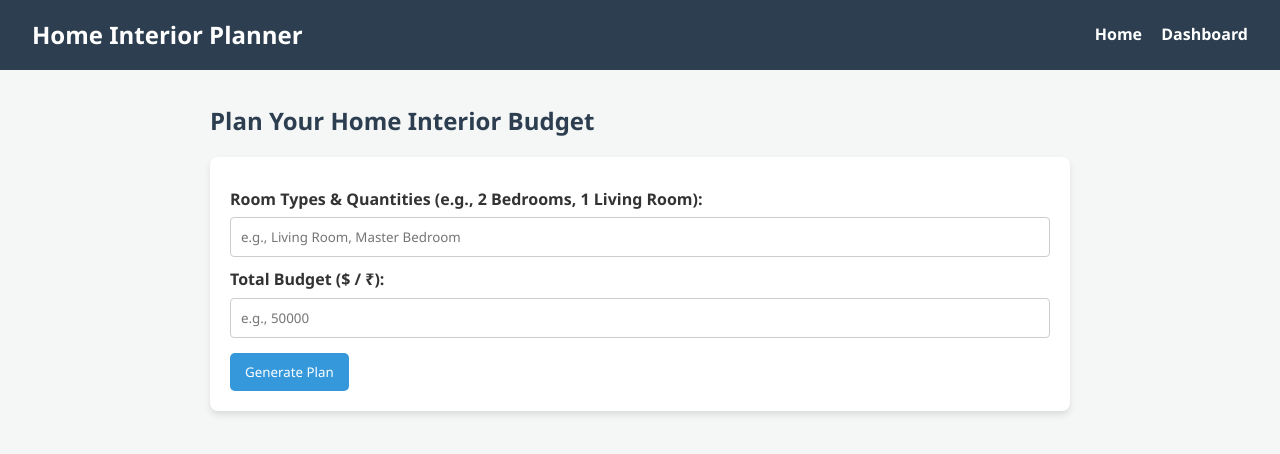
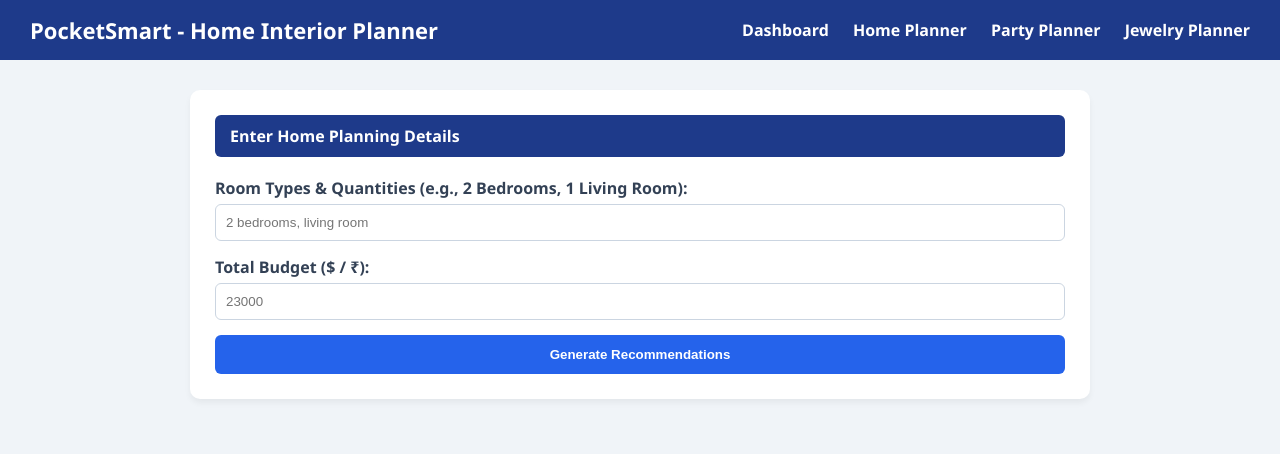
Before and after one commit to mxhxlxkshmi-pixel/Pocketsmart-AI, a Flask app: page /home_planner in a window 1280 px wide. Shown: the top 454 px of the page. Run offline with Flask 3, Linux system fonts and the light colour scheme.

Commit message:
Update home_planner.html

```diff
--- a/templates/home_planner.html
+++ b/templates/home_planner.html
@@ -2,64 +2,141 @@
 <html lang="en">
 <head>
   <meta charset="UTF-8">
-    <meta name="viewport" content="width=device-width, initial-scale=1.0">
-    <title>Home Interior Planner - PocketSmart AI</title>
-    <link rel="stylesheet" href="{{ url_for('static', filename='styles.css') }}">
+  <title>PocketSmart - Home Interior Planner</title>
+  <style>
+    body { font-family: 'Segoe UI', Tahoma, Geneva, Verdana, sans-serif; background-color: #f0f4f8; margin: 0; padding: 0; }
+    .header { background-color: #1e3a8a; color: white; padding: 15px 30px; display: flex; justify-content: space-between; align-items: center; }
+    .header h1 { margin: 0; font-size: 22px; }
+    .nav a { color: white; margin-left: 20px; text-decoration: none; font-weight: bold; }
+    .container { max-width: 900px; margin: 30px auto; padding: 0 20px; }
+    .card { background: white; border-radius: 10px; padding: 25px; box-shadow: 0 4px 6px rgba(0,0,0,0.05); margin-bottom: 25px; }
+    .card-title { background: #1e3a8a; color: white; padding: 10px 15px; border-radius: 6px; font-size: 16px; font-weight: bold; margin-bottom: 20px; }
+    .form-group { margin-bottom: 15px; }
+    label { display: block; margin-bottom: 5px; font-weight: bold; color: #334155; }
+    input[type="text"], input[type="number"] { width: 100%; padding: 10px; border: 1px solid #cbd5e1; border-radius: 6px; box-sizing: border-box; }
+    .btn { background-color: #2563eb; color: white; border: none; padding: 12px 20px; border-radius: 6px; cursor: pointer; font-weight: bold; width: 100%; }
+    .btn:hover { background-color: #1d4ed8; }
+
+    .summary-box { display: flex; justify-content: space-between; background: #e0f2fe; padding: 15px; border-radius: 8px; margin-bottom: 20px; font-weight: bold; color: #0369a1; }
+    .category-header { background: #f1f5f9; padding: 8px 12px; border-left: 4px solid #2563eb; margin: 15px 0 10px 0; font-weight: bold; }
+    table { width: 100%; border-collapse: collapse; margin-bottom: 15px; }
+    th, td { border: 1px solid #e2e8f0; padding: 10px; text-align: left; font-size: 14px; }
+    th { background-color: #f8fafc; color: #475569; }
+    .shop-btn { background: white; border: 1px solid #cbd5e1; border-radius: 4px; padding: 4px 8px; margin-right: 4px; font-size: 12px; cursor: pointer; text-decoration: none; color: #334155; }
+    .shop-btn:hover { background: #f1f5f9; }
+  </style>
 </head>
 <body>
-    <header>
-        <h1>Home Interior Planner</h1>
-        <nav>
-            <a href="/">Home</a>
+
+  <div class="header">
+    <h1>PocketSmart - Home Interior Planner</h1>
+    <div class="nav">
       <a href="/dashboard">Dashboard</a>
-        </nav>
-    </header>
+      <a href="/home_planner">Home Planner</a>
+      <a href="/party_planner">Party Planner</a>
+      <a href="/jewelry_planner">Jewelry Planner</a>
+    </div>
+  </div>
 
-    <main class="container">
-        <h2>Plan Your Home Interior Budget</h2>
-        <form id="homeForm">
-            <label for="rooms">Room Types & Quantities (e.g., 2 Bedrooms, 1 Living Room):</label>
-            <input type="text" id="rooms" name="rooms" placeholder="e.g., Living Room, Master Bedroom" required>
+  <div class="container">
+    <div class="card">
+      <div class="card-title">Enter Home Planning Details</div>
+      <div class="form-group">
+        <label>Room Types & Quantities (e.g., 2 Bedrooms, 1 Living Room):</label>
+        <input type="text" id="rooms" placeholder="2 bedrooms, living room">
+      </div>
+      <div class="form-group">
+        <label>Total Budget ($ / ₹):</label>
+        <input type="number" id="budget" placeholder="23000">
+      </div>
+      <button class="btn" onclick="generatePlan()">Generate Recommendations</button>
+    </div>
 
-            <label for="budget">Total Budget ($ / ₹):</label>
-            <input type="number" id="budget" name="budget" placeholder="e.g., 50000" required>
-
-            <button type="submit" class="btn">Generate Plan</button>
-        </form>
-
-        <div id="result" class="result-box" style="display:none;">
-            <h3>AI Recommendations:</h3>
-            <p id="outputContent"></p>
+    <div id="resultsCard" class="card" style="display: none;">
+      <div class="card-title">Your Personalized Budget Plan</div>
+      <div id="outputContainer"></div>
     </div>
-    </main>
+  </div>
 
   <script>
-  document.getElementById('homeForm').addEventListener('submit', async (e) => {
-    e.preventDefault();
-
+    async function generatePlan() {
       const rooms = document.getElementById('rooms').value;
       const budget = document.getElementById('budget').value;
-    const outputContent = document.getElementById('outputContent');
-    const resultContainer = document.getElementById('result');
+      const resultsCard = document.getElementById('resultsCard');
+      const outputContainer = document.getElementById('outputContainer');
 
-    outputContent.innerText = "Generating recommendations... Please wait.";
-    resultContainer.style.display = 'block';
+      if (!rooms || !budget) {
+        alert("Please fill in both fields.");
+        return;
+      }
+
+      outputContainer.innerHTML = "<p>Generating recommendations...</p>";
+      resultsCard.style.display = "block";
 
       try {
-      // Changed '/generate-home' to '/generate_home' (underscore)
         const response = await fetch('/generate_home', {
           method: 'POST',
           headers: { 'Content-Type': 'application/json' },
-        body: JSON.stringify({ rooms: rooms, budget: budget })
+          body: JSON.stringify({ rooms, budget })
         });
 
         const data = await response.json();
-      outputContent.innerText = data.result || "No recommendations generated.";
+
+        if (data.error) {
+          outputContainer.innerHTML = `<p style="color:red;">Error: ${data.error}</p>`;
+          return;
+        }
+
+        const json = JSON.parse(data.result);
+
+        let html = `
+          <div class="summary-box">
+            <span>Total Budget: $${json.total_budget}</span>
+            <span>Remaining Budget: $${json.remaining_budget || '0'}</span>
+          </div>
+        `;
+
+        json.categories.forEach(cat => {
+          html += `<div class="category-header">${cat.name} (Allocation: $${cat.allocation})</div>`;
+          html += `
+            <table>
+              <thead>
+                <tr>
+                  <th>Item</th>
+                  <th>Description</th>
+                  <th>Price</th>
+                  <th>Quantity</th>
+                  <th>Shopping Links</th>
+                </tr>
+              </thead>
+              <tbody>
+          `;
+
+          cat.items.forEach(item => {
+            html += `
+              <tr>
+                <td><b>${item.item}</b></td>
+                <td>${item.description}</td>
+                <td>$${item.price}</td>
+                <td>${item.quantity}</td>
+                <td>
+                  <a href="https://www.amazon.com/s?k=${encodeURIComponent(item.item)}" target="_blank" class="shop-btn">Amazon</a>
+                  <a href="https://www.flipkart.com/search?q=${encodeURIComponent(item.item)}" target="_blank" class="shop-btn">Flipkart</a>
+                  <a href="https://www.ikea.com/search/?q=${encodeURIComponent(item.item)}" target="_blank" class="shop-btn">IKEA</a>
+                </td>
+              </tr>
+            `;
+          });
+
+          html += `</tbody></table>`;
+        });
+
+        outputContainer.innerHTML = html;
+
       } catch (err) {
-      console.error(err);
-      outputContent.innerText = "Error fetching recommendations. Check console.";
+        outputContainer.innerHTML = `<p style="color:red;">Failed to render response.</p>`;
       }
-  });
+    }
   </script>
 </body>
 </html>
```
Lines whose indentation alone changed are shown as unchanged.
